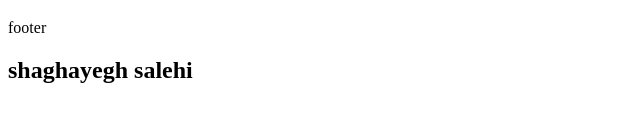
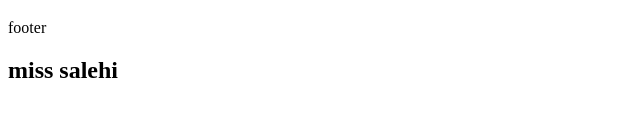
Before and after one commit to salehi81/git, a plain HTML site: page index.html in a window 1280 px wide. Shown: the part 276-398 px from the top of the page, without its empty margins (0-640 px from the left). Drawn offline with Linux system fonts and the light colour scheme.

Commit message:
miss salehi

```diff
--- a/index.html
+++ b/index.html
@@ -16,7 +16,7 @@
         <h1>slider3</h1>
     </div>
     <footer>footer</footer>
-    <h2>shaghayegh salehi</h2>
+    <h2>miss salehi</h2>
 </body>
 
 </html>
```
